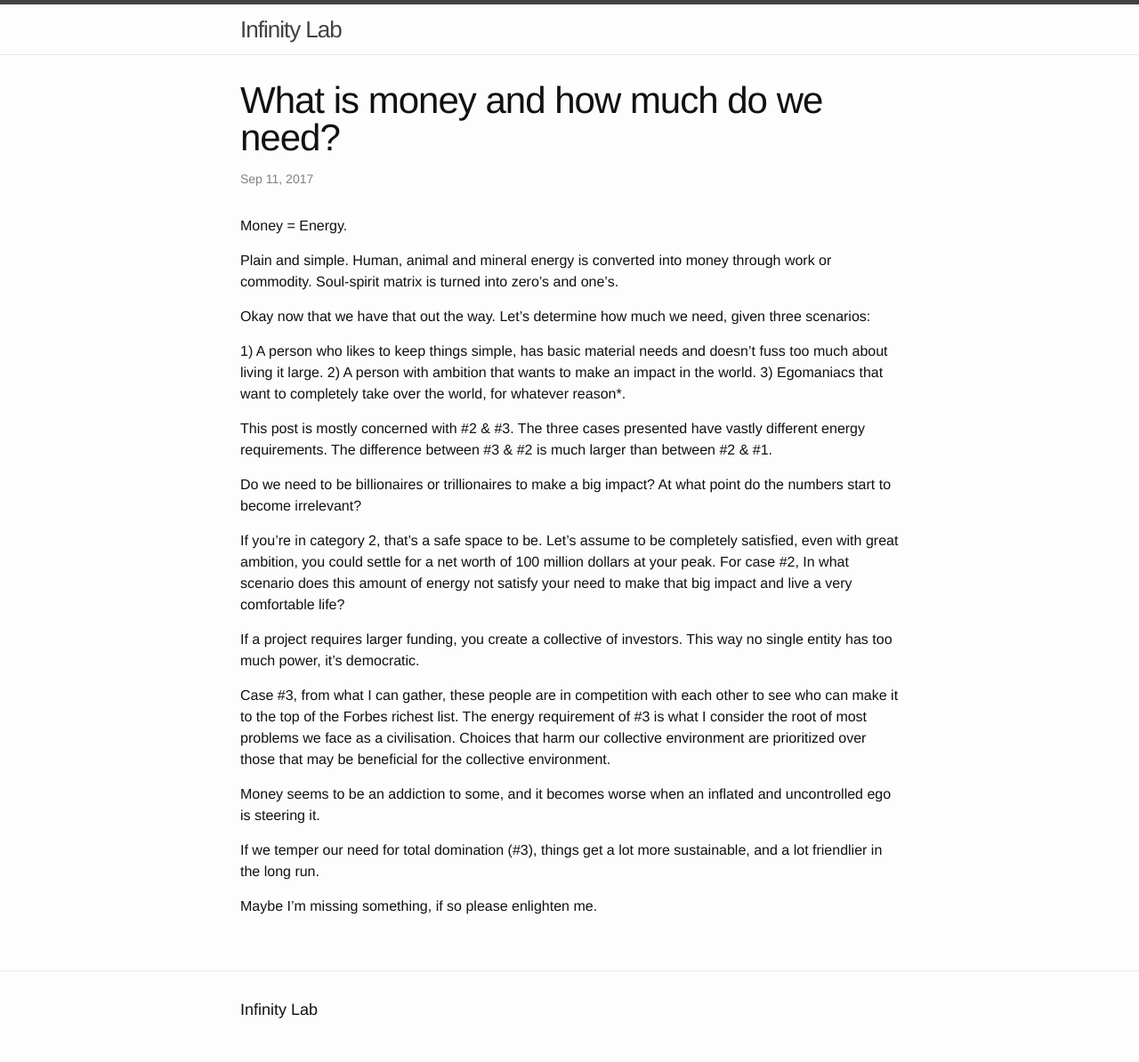
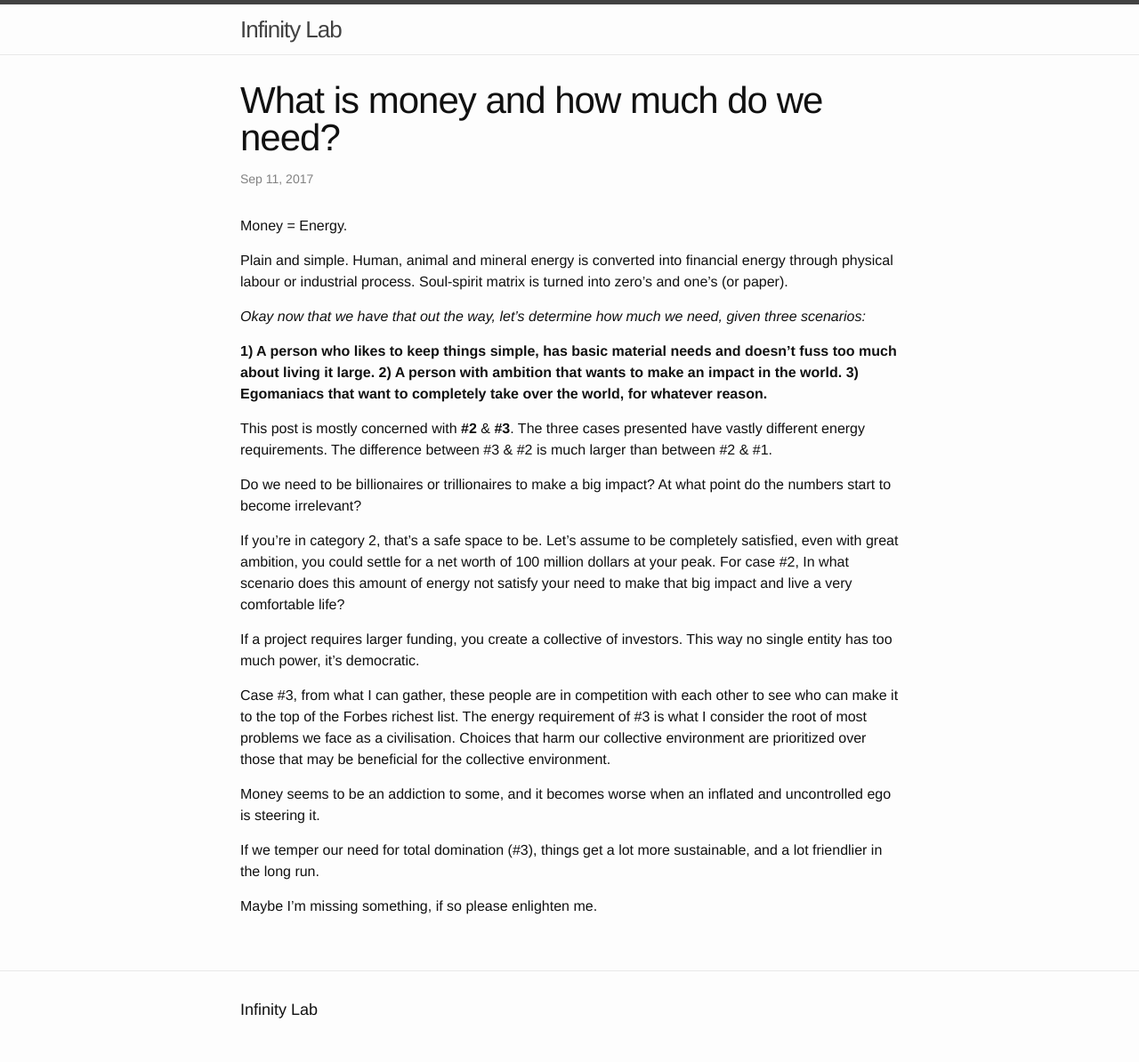
Before and after one commit to xonedev/00, a Jekyll site: the page built from _posts/2017-09-11-what-is-money-and-how-much-do-we-need.markdown, in a window 1280 px wide. Shown: the whole page at 89% size. Built offline with Jekyll 4.4.1, drawn with Linux system fonts in a browser that asks for light colours.

Commit message:
Updated What Is Money And How Much Do We Need

```diff
--- a/_posts/2017-09-11-what-is-money-and-how-much-do-we-need.markdown
+++ b/_posts/2017-09-11-what-is-money-and-how-much-do-we-need.markdown
@@ -5,15 +5,15 @@ date: 2017-09-11 12:48:00 Z
 
 Money = Energy.
 
-Plain and simple. Human, animal and mineral energy is converted into money through work or commodity. Soul-spirit matrix is turned into zero's and one's.
+Plain and simple. Human, animal and mineral energy is converted into financial energy through physical labour or industrial process. Soul-spirit matrix is turned into zero's and one's (or paper).
 
-Okay now that we have that out the way. Let's determine how much we need, given three scenarios:
+*Okay now that we have that out the way, let's determine how much we need, given three scenarios:*
 
-1) A person who likes to keep things simple, has basic material needs and doesn't fuss too much about living it large.
+**1) A person who likes to keep things simple, has basic material needs and doesn't fuss too much about living it large.
 2) A person with ambition that wants to make an impact in the world.
-3) Egomaniacs that want to completely take over the world, for whatever reason*.
+3) Egomaniacs that want to completely take over the world, for whatever reason.**
 
-This post is mostly concerned with #2 & #3.
+This post is mostly concerned with **#2** & **#3**.
 The three cases presented have vastly different energy requirements. The difference between #3 & #2 is much larger than between #2 & #1.
 
 Do we need to be billionaires or trillionaires to make a big impact? At what point do the numbers start to become irrelevant?
```
